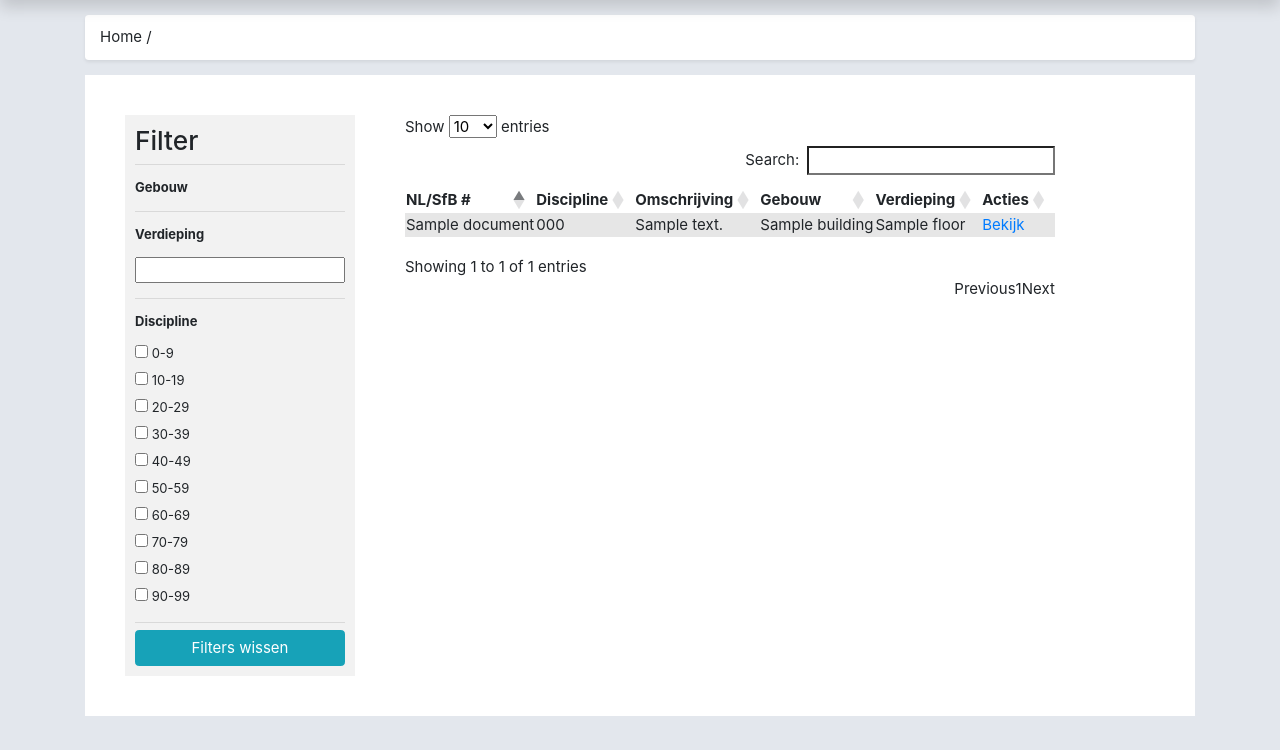
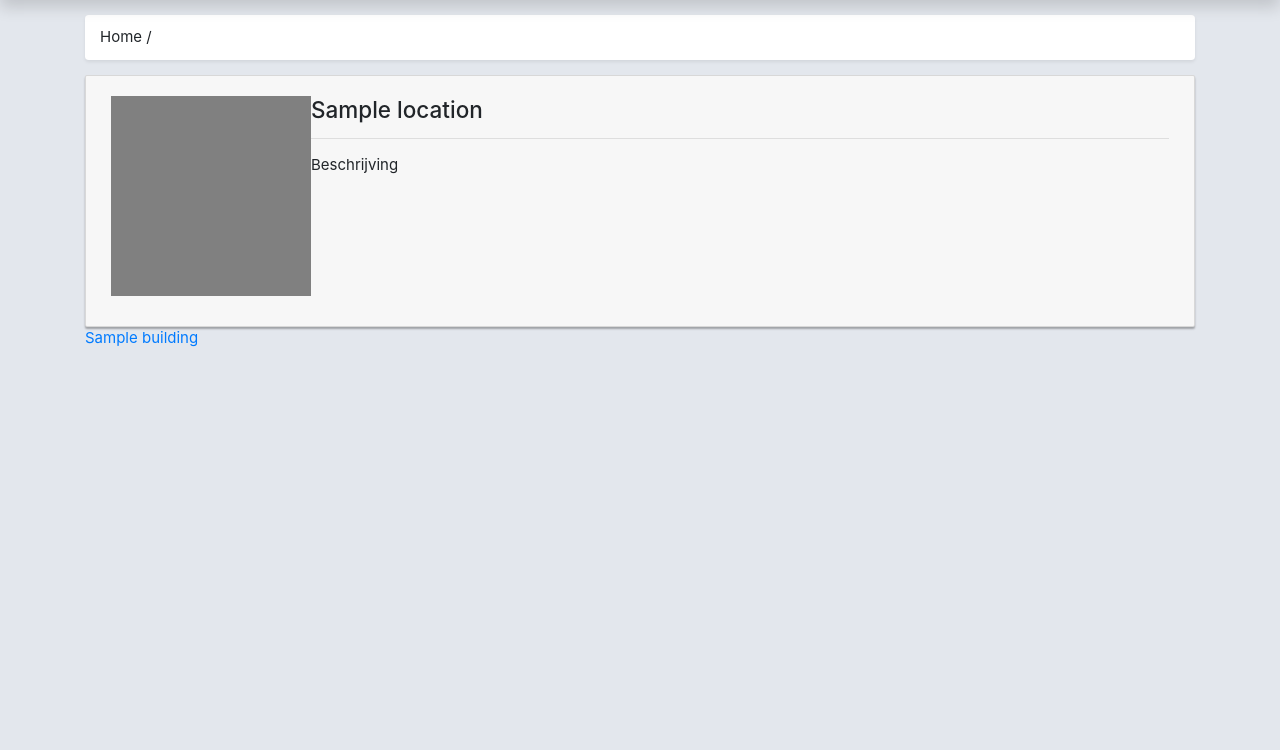
Before and after one commit to alterlai/supportal, a Symfony app: template templates/pages/home.html.twig in a window 1280 px wide. Shown: the part 50-800 px from the top of the page. Run offline with Twig, Linux system fonts and the light colour scheme; the template is opened without the code that fills it: most values are stand-ins (such as "Sample title", 1, 10 or a date in 2020); some libraries are stand-ins or nearby versions.

Commit message:
Start renewed homepage

```diff
--- a/public/web/css/application.css
+++ b/public/web/css/application.css
@@ -42,3 +42,20 @@
 }
 
 #removeFilters {width: 100%;}
+
+
+/**
+ * Location CSS
+ */
+.card.location {
+    display: flex;
+    flex-direction: row;
+    padding: 20px 25px 30px;
+}
+.locationText { flex-grow: 1; }
+.locationImage {
+    height: 200px;
+    width: 200px;
+    background: grey;
+    display: inline-block;
+}
--- a/public/web/css/main.css
+++ b/public/web/css/main.css
@@ -52,14 +52,13 @@ background {
     -webkit-user-select: none;
     user-select: none;
     cursor: default;
+    padding: 20px 25px 30px;
+    margin: 0 auto 25px;
+    margin-top: 50px;
 }
 
 .card {
     background-color: #F7F7F7;
-    /* just in case there no content*/
-    padding: 20px 25px 30px;
-    margin: 0 auto 25px;
-    margin-top: 50px;
     /* shadows and rounded borders */
     -moz-border-radius: 2px;
     -webkit-border-radius: 2px;
--- a/templates/pages/home.html.twig
+++ b/templates/pages/home.html.twig
@@ -1,93 +1,33 @@
 {% extends 'base.html.twig' %}
 
-{% block title %}Home{% endblock %}
 {% block body %}
-    {% include 'partials/navbar.html.twig' %}
+{% include 'partials/navbar.html.twig' %}
 
     <div class="container">
         <ol class="breadcrumb shadow-sm bg-white">
             <li class="breadcrumb-item">Home /</li>
         </ol>
-        <div id="documenten">
-            <div id="filterContainer">
-                <div id="filters">
-                    <h3>Filter</h3>
+
+        {% for location in locations %}
+            <div class="card location">
+                <div class="locationImage">
+                    {# Image location #}
+                </div>
+                <div class="locationText">
+                    <h4>{{ location.name }}</h4>
                     <hr>
-                    <div id="gebouwenFilter" class="filterOption">
-                        <h4>Gebouw</h4>
-
-                        <ul class="fa-columns list-unstyled">
-                            {% for locatie in app.user.organisation.locations %}
-                                <h5>{{ locatie }}</h5>
-                                {% for building in locatie.buildings %}
-                                <li>
-                                    <label>
-                                        <input type="checkbox" name="buildingCode"
-                                               value="{{ building.code }}"> {{ building }}
-                                    </label>
-                                </li>
-                                {% endfor %}
-                            {% endfor %}
-                        </ul>
-                    </div>
-
-                    <hr>
-
-                    <div class="filterOption" id="floorFilter">
-                        <h4>Verdieping</h4>
-                        <label>
-                            <input type="number" name="floor" id="floorInput" />
-                        </label>
-                    </div>
-
-                    <hr>
-
-                    <div class="filterOption" id="disciplineFilter">
-                        <h4>Discipline</h4>
-                        <ul class="list-group list-unstyled">
-                            {% for i in 0..9 %}
-                                <label>
-                                    <input type="checkbox" name="disciplineGroup"
-                                           value="{{ i }}"> {{ i*10 }}-{{ i*10+9 }}
-                                </label>
-                            {% endfor %}
-                        </ul>
-                    </div>
-                    <hr>
-                    <div>
-                        <button id="removeFilters" class="btn btn-info">Filters wissen</button>
-                    </div>
+                    <p>Beschrijving</p>
                 </div>
             </div>
-            <div id="listingContainer">
-                <table class="dataTable table-striped" id="listing">
-                    <thead>
-                    <tr>
-                        <th>NL/SfB #</th>
-                        <th>Discipline</th>
-                        <th>Omschrijving</th>
-                        <th>Gebouw</th>
-                        <th>Verdieping</th>
-                        <th>Acties</th>
-                    </tr>
-                    </thead>
-                    <tbody>
-                        {% for document in documents %}
-                            <tr>
-                                <td>{{ document.documentName }}</td>
-                                <td>{{ document.discipline.code }}</td>
-                                <td>{{ document.discipline.description }}</td>
-                                <td>{{ document.building }}</td>
-                                <td>{{ document.floor }}</td>
-                                <td><a href="{{ path('document', {documentId: document.id}) }}">Bekijk</a></td>
-                            </tr>
-                        {% endfor %}
-                    </tbody>
-                </table>
+            <div class="buildingContainer">
+                {% for building in location.buildings %}
+                    <div class="building">
+                        <a href="{{ path('documents', {buildingId: building.id}) }}">
+                            {{ building.name }}
+                        </a>
+                    </div>
+                {% endfor %}
             </div>
-        </div>
+        {% endfor %}
     </div>
-
-
-
 {% endblock %}
```
Also changed, not shown: src/Controller/DocumentController.php (+13 -0 lines), src/Controller/HomeController.php (renamed from src/Controller/PageController.php, +7 -4 lines), src/Controller/LocationsController.php (added, +25 -0 lines), src/Repository/BuildingRepository.php (+17 -0 lines), templates/document/index.html.twig (deleted, +0 -20 lines), templates/pages/buildings.html.twig (added, +9 -0 lines), templates/pages/documents.html.twig (added, +93 -0 lines).
